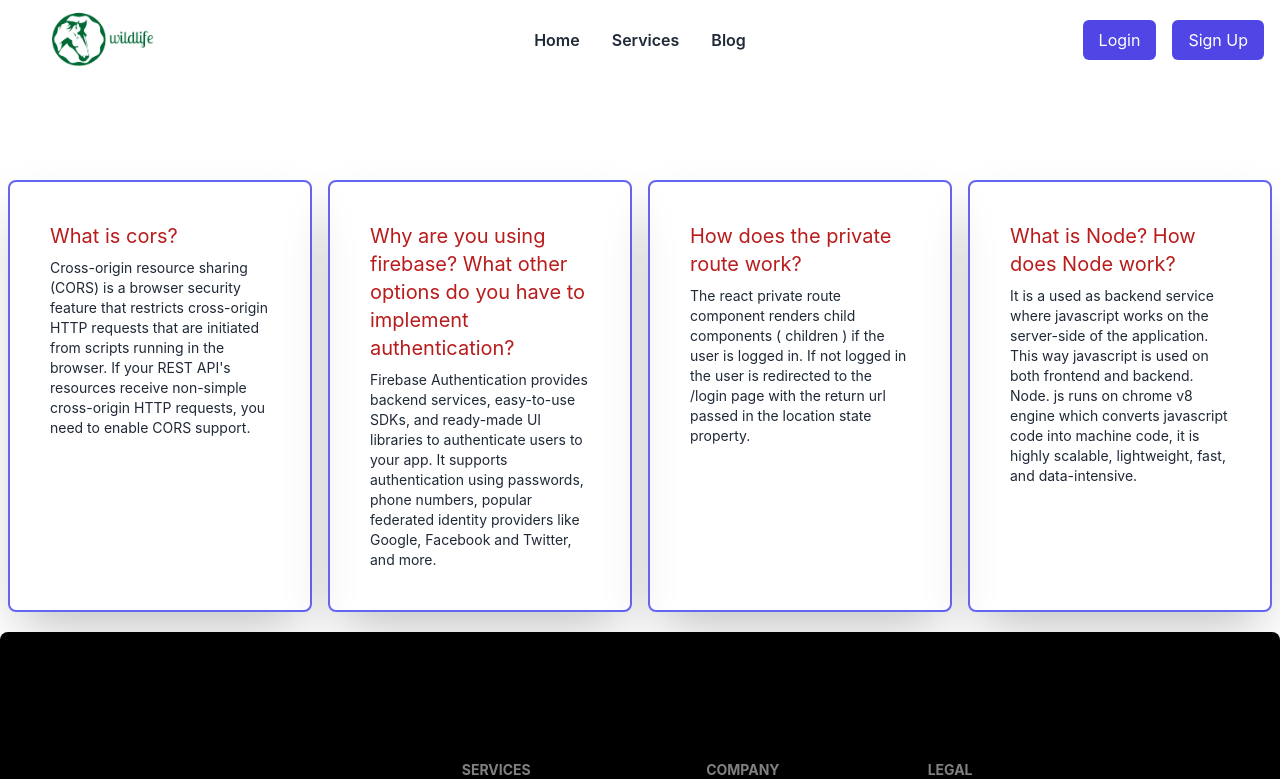
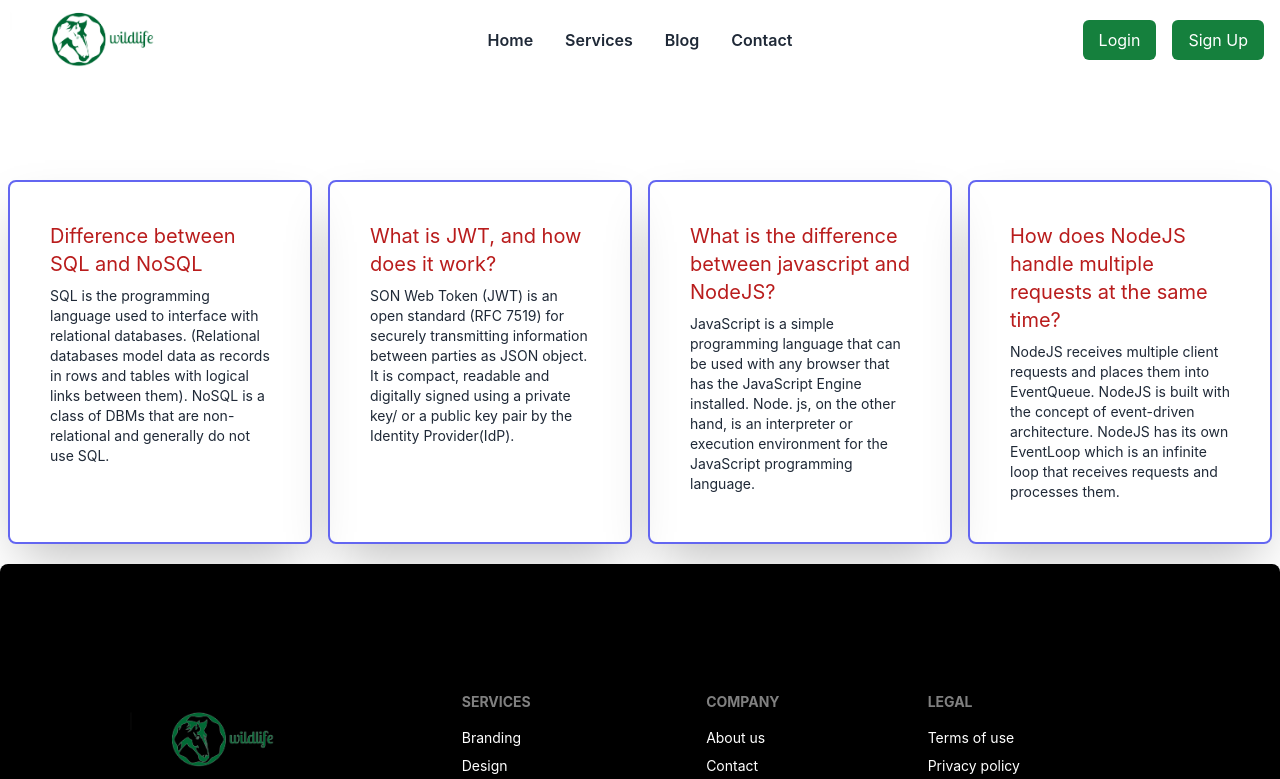
Before and after one commit to smrabiulislam/wildlife, a React (Create React App) app: page /blog in a window 1280 px wide. Shown: the top 779 px of the page. Built offline with nearby package versions, Linux system fonts and the light colour scheme.

Commit message:
contact us page upload

```diff
--- a/src/Pages/Blog/Blog.js
+++ b/src/Pages/Blog/Blog.js
@@ -4,29 +4,28 @@ const Blog = () => {
     return (
         <div className='container mx-auto mt-20 grid md:grid-cols-4 sm:grid-cols-1'>
             <div className='md:mx-2 sm:m-5 p-10 rounded-lg shadow-2xl border-2 border-indigo-500 '>
-                <h1 className='mb-2 text-xl text-left text-red-700'>What is cors?</h1>
-                <p className='text-sm text-left'>Cross-origin resource sharing (CORS) is a browser security feature that
-                    restricts cross-origin HTTP requests that are initiated from scripts running in the browser.
-                    If your REST API's resources receive non-simple cross-origin HTTP requests, you need to enable CORS
-                    support.</p>
+                <h1 className='mb-2 text-xl text-left text-red-700'>Difference between SQL and NoSQL</h1>
+                <p className='text-sm text-left'>SQL is the programming language used to interface with relational databases.
+                    (Relational databases model data as records in rows and tables with logical links between them).
+                    NoSQL is a class of DBMs that are non-relational and generally do not use SQL.</p>
             </div>
             <div className='md:mx-2 sm:m-5 p-10 rounded-lg shadow-2xl border-2 border-indigo-500 '>
-                <h1 className='mb-2 text-xl text-left text-red-700'>Why are you using firebase? What other options do you have to implement authentication?</h1>
-                <p className='text-sm text-left'>Firebase Authentication provides backend services, easy-to-use SDKs, and ready-made UI
-                    libraries to authenticate users to your app. It supports authentication using passwords, phone numbers,
-                    popular federated identity providers like Google, Facebook and Twitter, and more.</p>
+                <h1 className='mb-2 text-xl text-left text-red-700'>What is JWT, and how does it work?</h1>
+                <p className='text-sm text-left'>SON Web Token (JWT) is an open standard (RFC 7519) for securely
+                    transmitting information between parties as JSON object. It is compact, readable and digitally
+                    signed using a private key/ or a public key pair by the Identity Provider(IdP).</p>
             </div>
             <div className='md:mx-2 sm:m-5 p-10 rounded-lg shadow-2xl border-2 border-indigo-500 '>
-                <h1 className='mb-2 text-xl text-left text-red-700'>How does the private route work?</h1>
-                <p className='text-sm text-left'>The react private route component renders child components ( children ) if the user is
-                    logged in. If not logged in the user is redirected to the /login page with the return url passed in the
-                    location state property.</p>
+                <h1 className='mb-2 text-xl text-left text-red-700'>What is the difference between javascript and NodeJS?</h1>
+                <p className='text-sm text-left'>JavaScript is a simple programming language that can be used with any browser
+                    that has the JavaScript Engine installed. Node. js, on the other hand, is an interpreter or execution
+                    environment for the JavaScript programming language.</p>
             </div>
             <div className='md:mx-2 sm:m-5 p-10 rounded-lg shadow-2xl border-2 border-indigo-500 '>
-                <h1 className='mb-2 text-xl text-left text-red-700'>What is Node? How does Node work?</h1>
-                <p className='text-sm text-left'>It is a used as backend service where javascript works on the server-side of the application.
-                    This way javascript is used on both frontend and backend. Node. js runs on chrome v8 engine which converts javascript
-                    code into machine code, it is highly scalable, lightweight, fast, and data-intensive.</p>
+                <h1 className='mb-2 text-xl text-left text-red-700'>How does NodeJS handle multiple requests at the same time?</h1>
+                <p className='text-sm text-left'>NodeJS receives multiple client requests and places them into EventQueue.
+                    NodeJS is built with the concept of event-driven architecture. NodeJS has its own EventLoop which is an
+                    infinite loop that receives requests and processes them.</p>
             </div>
         </div>
     );
--- a/src/Pages/Home/About/About.js
+++ b/src/Pages/Home/About/About.js
@@ -17,7 +17,7 @@ const About = () => {
                         in this field</h1>
                     <p className="py-6">There are many variations of passages of Lorem Ipsum available, but the majority have suffered alteration in some form, by injected humour, or randomised words which don't look even slightly believable. </p>
                     <p className="py-6">the majority have suffered alteration in some form, by injected humour, or randomised words which don't look even slightly believable. </p>
-                    <button className="btn btn-primary">Get More Info</button>
+                    <button className="btn bg-green-700">Get Info</button>
                 </div>
             </div>
         </div>
--- /dev/null
+++ b/src/Pages/Login/Login.js
@@ -0,0 +1,35 @@
+import React from 'react';
+import { Link } from 'react-router-dom';
+
+const Login = () => {
+    return (
+        <div className='container '>
+            <div className="card mx-auto my-4 flex-shrink-0 w-full max-w-sm shadow-2xl bg-base-100 py-20">
+                <h1 className="text-5xl text-center font-bold">Login</h1>
+                <form className="card-body">
+                    <div className="form-control">
+                        <label className="label">
+                            <span className="label-text">Email</span>
+                        </label>
+                        <input type="text" name='email' placeholder="email" className="input input-bordered" />
+                    </div>
+                    <div className="form-control">
+                        <label className="label">
+                            <span className="label-text">Password</span>
+                        </label>
+                        <input type="text" name='password' placeholder="password" className="input input-bordered" />
+                        <label className="label">
+                            <a href="#" className="label-text-alt link link-hover">Forgot password?</a>
+                        </label>
+                    </div>
+                    <div className="form-control mt-6">
+                        <input className="btn btn-primary" type="submit" value="Login" />
+                    </div>
+                </form>
+                <p className='text-center'>Don't have any account? <Link className='text-orange-600 font-bold' to="/signup">Sign Up</Link> </p>
+            </div>
+        </div>
+    );
+};
+
+export default Login;
--- a/src/Pages/Shared/Header/Header.js
+++ b/src/Pages/Shared/Header/Header.js
@@ -7,6 +7,7 @@ const Header = () => {
         <li className='font-semibold'><Link to='/'>Home</Link></li>
         <li className='font-semibold'><Link to='/services'>Services</Link></li>
         <li className='font-semibold'><Link to='/blog'>Blog</Link></li>
+        <li className='font-semibold'><Link to='/contact'>Contact</Link></li>
     </>
     return (
         <div className="navbar bg-base-100 h-20 mb-12">
@@ -31,8 +32,8 @@ const Header = () => {
             </div>
             <div className="navbar-end">
                 <>
-                    <Link to='/login'><button className='mx-2 bg-indigo-600 hover:bg-violet-600 py-2 px-4 text-white rounded-md'>Login</button></Link>
-                    <Link to='/signup'><button className='mx-2 bg-indigo-600 hover:bg-violet-600 py-2 px-4 text-white rounded-md'>Sign Up</button></Link>
+                    <Link to='/login'><button className='mx-2 bg-green-700 hover:bg-violet-600 py-2 px-4 text-white rounded-md'>Login</button></Link>
+                    <Link to='/signup'><button className='mx-2 bg-green-700 hover:bg-violet-600 py-2 px-4 text-white rounded-md'>Sign Up</button></Link>
                 </>
             </div>
         </div>
--- /dev/null
+++ b/src/Pages/SignUp/SignUp.js
@@ -0,0 +1,37 @@
+import React from 'react';
+import { Link } from 'react-router-dom';
+
+const SignUp = () => {
+    return (
+        <div className="card mx-auto my-4 flex-shrink-0 w-full max-w-sm shadow-2xl bg-base-100 py-20">
+            <h1 className="text-5xl text-center font-bold">Sign Up</h1>
+            <form className="card-body">
+                <div className="form-control">
+                    <label className="label">
+                        <span className="label-text">Name</span>
+                    </label>
+                    <input type="text" name='name' placeholder="Your Name" className="input input-bordered" />
+                </div>
+                <div className="form-control">
+                    <label className="label">
+                        <span className="label-text">Email</span>
+                    </label>
+                    <input type="text" name='email' placeholder="email" className="input input-bordered" required />
+                </div>
+                <div className="form-control">
+                    <label className="label">
+                        <span className="label-text">Password</span>
+                    </label>
+                    <input type="text" name='password' placeholder="password" className="input input-bordered" required />
+
+                </div>
+                <div className="form-control mt-6">
+                    <input className="btn btn-primary" type="submit" value="Sign Up" />
+                </div>
+            </form>
+            <p className='text-center'>Already have an account? <Link className='text-orange-600 font-bold' to="/login">Login</Link> </p>
+        </div>
+    );
+};
+
+export default SignUp;
```
Also changed, not shown: src/Pages/Contact/Contact.js (added, +45 -0 lines), src/Pages/Home/Bannar/Bannar.js (+4 -4 lines), src/Router/Routes/Routes.js (+15 -8 lines), src/assets/images/img10.png (added).
